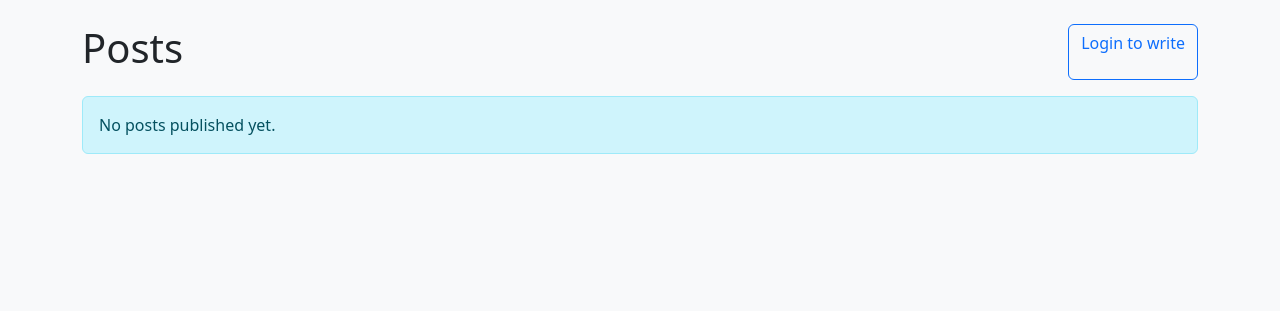
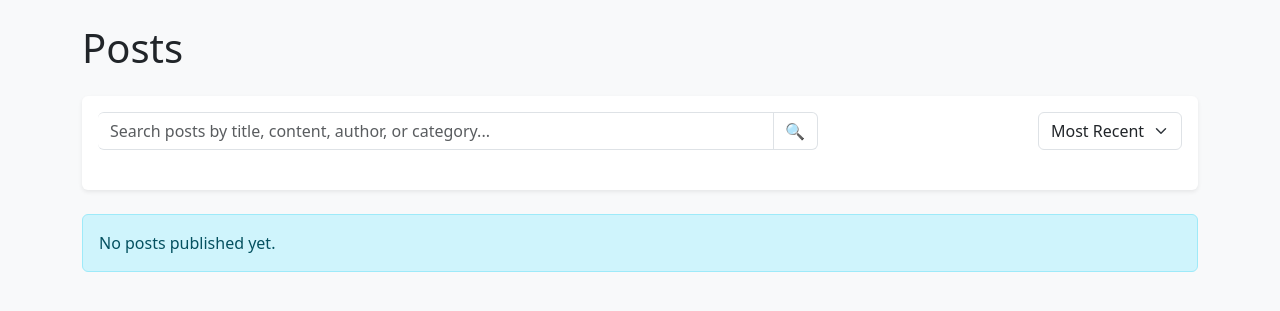
Before and after one commit to Chathuni-Karunarathne/mini-blog, a PHP site: page /posts.php in a window 1280 px wide. Shown: the part 56-367 px from the top of the page. Run offline with PHP 8.4, Linux system fonts and the light colour scheme; tables that the repository leaves empty or names only in its code hold one stand-in row (values such as "Sample post").

Commit message:
Refactor code structure for improved readability and maintainability

```diff
--- a/public/posts.php
+++ b/public/posts.php
@@ -1,13 +1,49 @@
 <?php
 require __DIR__ . '/../src/helpers/auth.php';
 $pdo = require __DIR__ . '/../src/helpers/db.php';
-require __DIR__ . '/../src/helpers/slugify.php';
 require __DIR__ . '/../src/helpers/markdown.php';
 
-$stmt = $pdo->prepare("SELECT p.*, u.username FROM blogPost p JOIN user u ON p.user_id = u.id WHERE p.status = 'published' ORDER BY p.created_at DESC");
-$stmt->execute();
+// Get search and sort inputs
+$search = trim($_GET['search'] ?? '');
+$sort = $_GET['sort'] ?? 'desc'; // newest first by default
+
+// Base SQL
+$sql = "SELECT p.*, u.username
+        FROM blogPost p
+        JOIN user u ON p.user_id = u.id
+        WHERE p.status = 'published'";
+
+// If a search term is entered, match it against title, content, author, or category
+$params = [];
+if ($search !== '') {
+    $sql .= " AND (
+        p.title LIKE :term
+        OR p.content LIKE :term
+        OR p.excerpt LIKE :term
+        OR u.username LIKE :term
+        OR u.full_name LIKE :term
+    )";
+    $params['term'] = "%$search%";
+}
+
+
+// Sorting
+if ($sort === 'asc') {
+    $sql .= " ORDER BY p.created_at ASC";
+} elseif ($sort === 'desc') {
+    $sql .= " ORDER BY p.created_at DESC";
+} else {
+    // "all" - show everything without order change
+    $sql .= " ORDER BY p.id ASC";
+}
+
+
+$stmt = $pdo->prepare($sql);
+$stmt->execute($params);
 $posts = $stmt->fetchAll();
 ?>
+
+
 <!doctype html>
 <html>
 <head>
@@ -20,12 +56,40 @@ $posts = $stmt->fetchAll();
 <div class="container py-4">
   <div class="d-flex justify-content-between mb-3">
     <h1>Posts</h1>
-    <?php if (isLoggedIn()): ?>
-      <a class="btn btn-primary" href="new_post.php">New Post</a>
-    <?php else: ?>
-      <a class="btn btn-outline-primary" href="login.php">Login to write</a>
-    <?php endif; ?>
+
+<?php if ($search): ?>
+  <p class="text-muted mb-4">
+    Showing results for <strong>"<?= htmlspecialchars($search) ?>"</strong>
+  </p>
+<?php endif; ?>
+
+
   </div>
+  <div class="bg-white p-3 rounded shadow-sm mb-4">
+
+  <form method="get" class="row g-2 mb-4 align-items-center">
+
+  <!-- Search bar with icon -->
+  <div class="col-md-8">
+    <div class="input-group">
+       <input type="text" name="search" class="form-control border-start-0" placeholder="Search posts by title, content, author, or category..." value="<?= htmlspecialchars($search) ?>">
+      <span class="input-group-text bg-white border-start-0">
+        🔍
+      </span>
+    </div>
+  </div>
+
+  <!-- Sorting dropdown -->
+  <div class="col-md-4 text-end">
+    <select name="sort" class="form-select w-auto d-inline-block ms-2" onchange="this.form.submit()">
+      <option value="desc" <?= $sort === 'desc' ? 'selected' : '' ?>>Most Recent</option>
+      <option value="asc" <?= $sort === 'asc' ? 'selected' : '' ?>>Oldest</option>
+      <option value="all" <?= $sort === 'all' ? 'selected' : '' ?>>All Posts</option>
+    </select>
+  </div>
+
+</form>
+</div>
 
   <?php foreach ($posts as $p): ?>
     <div class="card mb-3">
--- a/public/profile.php
+++ b/public/profile.php
@@ -104,9 +104,9 @@ $drafts = $stmtDraft->fetchAll();
       <?php
 $profileImage = !empty($user['profile_image'])
     ? '/mini-blog/' . htmlspecialchars($user['profile_image'])
-    : '/mini-blog/public/assets/default-avatar.png';
+    : '/mini-blog/public/assets/profile-pic.png';
 ?>
-<img src="<?= $profileImage ?>" class="rounded-circle me-3 border" width="100" height="100" style="object-fit: cover;">
+<img src="<?= $profileImage ?>" class="rounded-circle me-3 border shadow-sm" width="110" height="110" style="object-fit: cover;">
     </div>
 
     <div class="col-md-8">
```
Also changed, not shown: public/assets/profile-pic.png (renamed from public/assets/profilr_pic.png).
